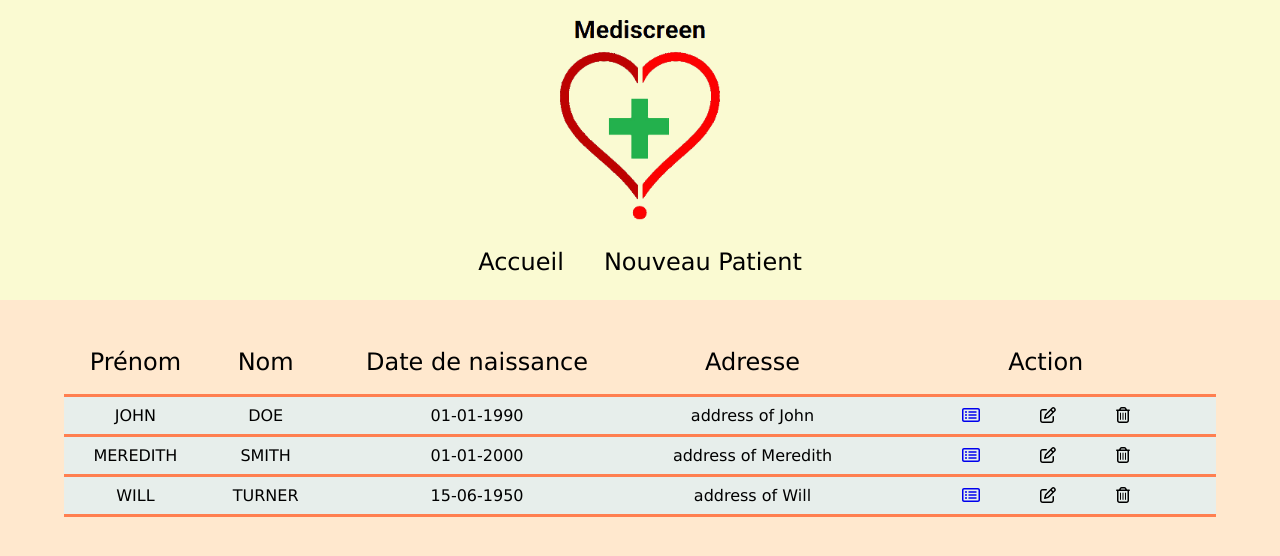
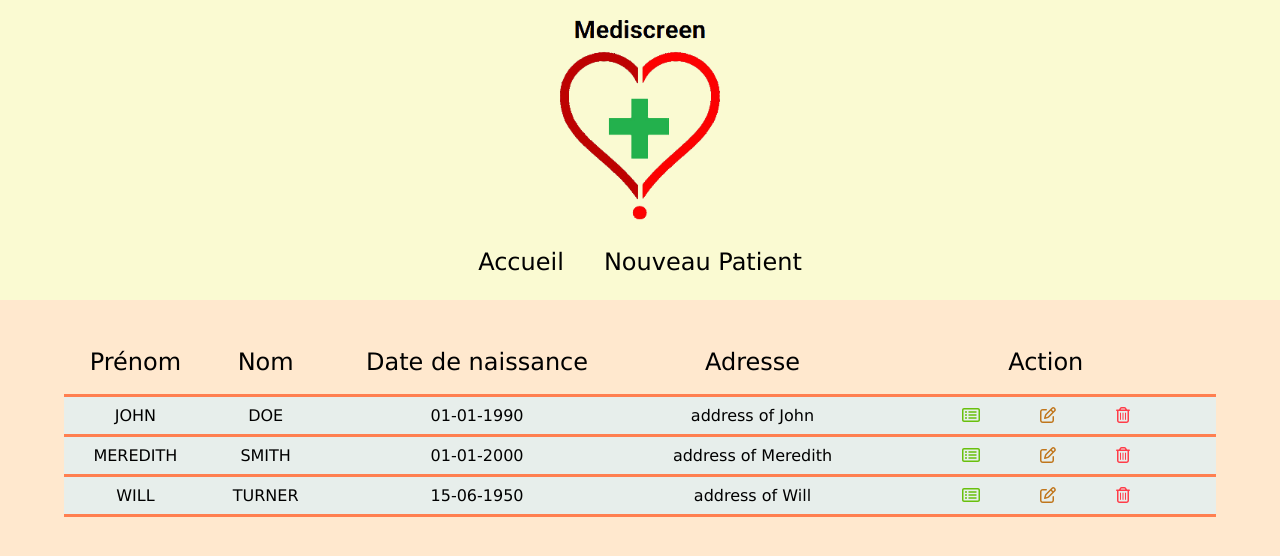
Before and after one commit to Lyline/webDiabetes, an Angular app: page /patients in a window 1280 px wide. Shown: the top 556 px of the page. Built offline with nearby package versions, Linux system fonts and the light colour scheme.

Commit message:
Impl - delete patient feature

```diff
--- a/src/app/patient-detail/patient-detail.component.html
+++ b/src/app/patient-detail/patient-detail.component.html
@@ -35,7 +35,7 @@
       </ul>
       <div class="button_list">
         <button type="button">Modifier</button>
-        <button type="button">Supprimer</button>
+        <button type="button" (click)="deletePatient()">Supprimer</button>
       </div>
     </div>
     <div class="note_component" >
--- a/src/app/patient-detail/patient-detail.component.ts
+++ b/src/app/patient-detail/patient-detail.component.ts
@@ -3,7 +3,7 @@ import {faTrashCan} from "@fortawesome/free-regular-svg-icons/faTrashCan";
 import {faPenToSquare} from "@fortawesome/free-regular-svg-icons/faPenToSquare";
 import {Patient} from "../models/patient.model";
 import {PatientService} from "../patient.service";
-import {ActivatedRoute} from "@angular/router";
+import {ActivatedRoute, Router} from "@angular/router";
 
 
 @Component({
@@ -28,7 +28,7 @@ export class PatientDetailComponent implements OnInit {
   updateIcon=faPenToSquare;
   deleteIcon=faTrashCan
 
-  constructor(public service: PatientService, public route: ActivatedRoute) { }
+  constructor(public service: PatientService, public route: ActivatedRoute, public router: Router) { }
 
   ngOnInit(): void {
     const id: number = Number(this.route.snapshot.paramMap.get('patientId'));
@@ -39,4 +39,9 @@ export class PatientDetailComponent implements OnInit {
     this.service.getPatientById(id)
       .subscribe(patient=>this.patient= patient);
   }
+
+  deletePatient(): void{
+    this.service.deletePatientById(this.patient.id);
+    this.router.navigateByUrl('/patients').then();
+  }
 }
--- a/src/app/patient.service.ts
+++ b/src/app/patient.service.ts
@@ -1,6 +1,7 @@
 import {Injectable} from '@angular/core';
 import {Observable, of} from "rxjs";
 import {Patient} from "./models/patient.model";
+import {Router} from "@angular/router";
 
 @Injectable({
   providedIn: 'root'
@@ -43,7 +44,7 @@ export class PatientService {
       diagnostic:'In Danger'}
   ];
 
-  constructor() {
+  constructor(public router: Router) {
   }
   /*constructor(private http: HttpClient) { }
 
@@ -62,17 +63,23 @@ export class PatientService {
     let patient= this.patientList.find(p=>p.id==id);
 
     if (patient == undefined) {
+      this.router.navigateByUrl('/patients').then();
       return of(this.patientList[0])
-    } else {
-      return of(patient);
     }
+    return of(patient);
   }
 
   createPatient(patient: Patient): Observable<Patient>{
-    patient.id=this.patientList.length+1;
+    let lastPatient=this.patientList[this.patientList.length-1];
+    patient.id=lastPatient.id+1;
     patient.notes=[];
     patient.diagnostic='None';
     this.patientList.push(patient);
     return of(patient);
   }
+
+  deletePatientById(id: number): void{
+    let patientToDelete = this.patientList.findIndex(p => p.id == id);
+    this.patientList.splice(patientToDelete,1);
+  }
 }
--- a/src/app/patientList/patientList.component.css
+++ b/src/app/patientList/patientList.component.css
@@ -29,3 +29,19 @@ td {
   padding-right: 30px;
   padding-left: 30px;
 }
+
+.read{
+  color: #69c00c
+}
+
+.delete{
+  color: #ff3d49
+}
+
+.update{
+  color: #c0761c;
+}
+
+.action:hover{
+  color: black;
+}
--- a/src/app/patientList/patientList.component.ts
+++ b/src/app/patientList/patientList.component.ts
@@ -30,5 +30,7 @@ export class PatientListComponent implements OnInit {
       .subscribe(patients=>this.patientList= patients);
   }
 
-
+  deletePatient(id: number): void{
+    this.service.deletePatientById(id);
+  }
 }
--- a/src/app/patientList/patientListcomponent.html
+++ b/src/app/patientList/patientListcomponent.html
@@ -1,5 +1,6 @@
 <app-header></app-header>
-<table class="patientList">
+<div *ngIf="patientList.length==0" style="text-align:center">Aucun patient enregistré</div>
+<table class="patientList" *ngIf="patientList.length>0">
   <th>Prénom</th>
   <th>Nom</th>
   <th>Date de naissance</th>
@@ -13,12 +14,9 @@
     <td>{{patient.address}}</td>
 
     <td>
-      <a routerLink="/patients/consultation/{{patient.id}}">
-        <fa-icon [icon]="getIcon" class="action"></fa-icon>
-      </a>
-
-      <fa-icon [icon]="updateIcon" class="action"></fa-icon>
-      <fa-icon [icon]="deleteIcon" class="action"></fa-icon>
+      <fa-icon [icon]="getIcon" class="action read" routerLink="/patients/consultation/{{patient.id}}"></fa-icon>
+      <fa-icon [icon]="updateIcon" class="action update"></fa-icon>
+      <fa-icon [icon]="deleteIcon" class="action delete" (click)="deletePatient(patient.id)"></fa-icon>
     </td>
   </tr>
 </table>
```
